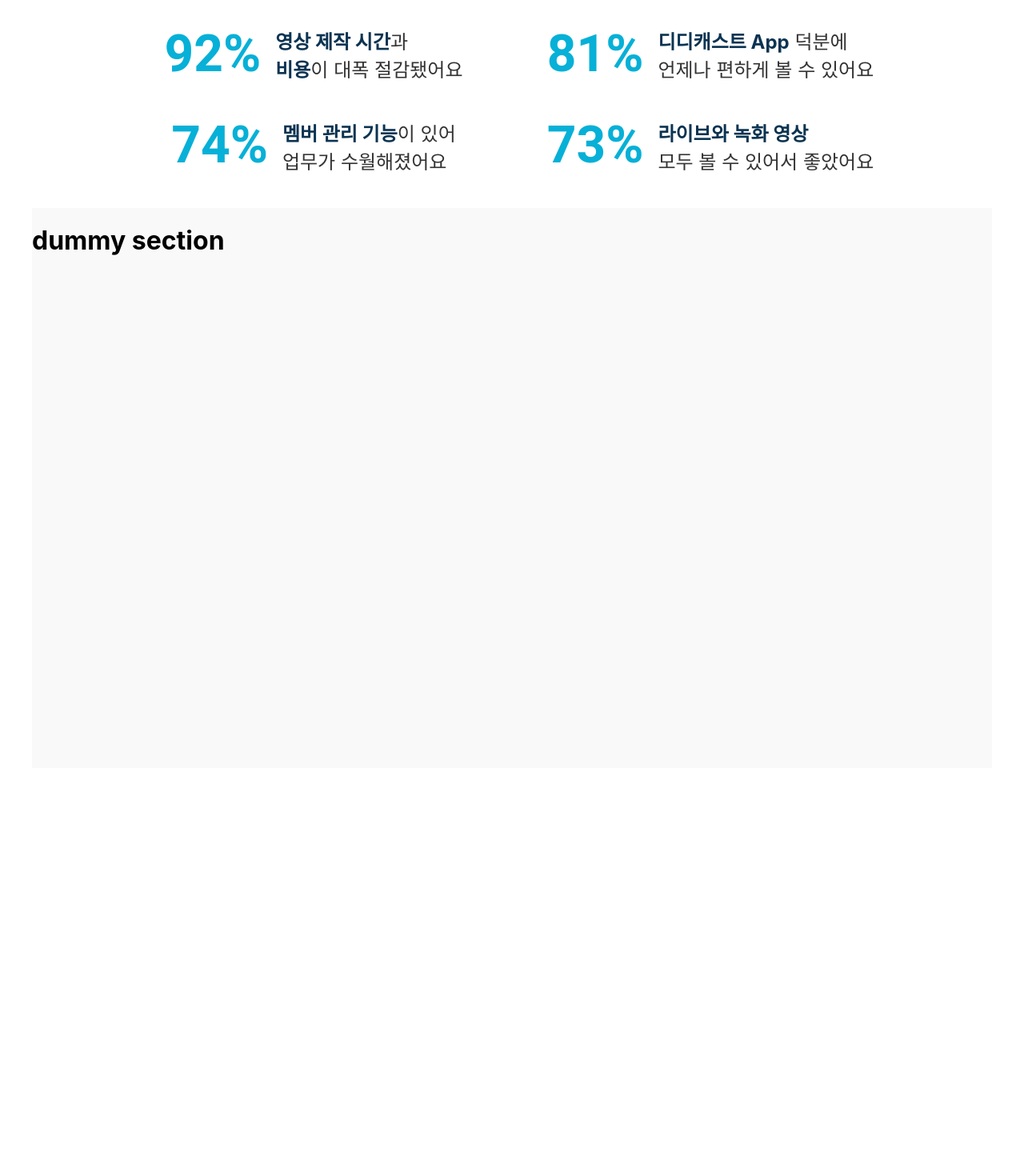
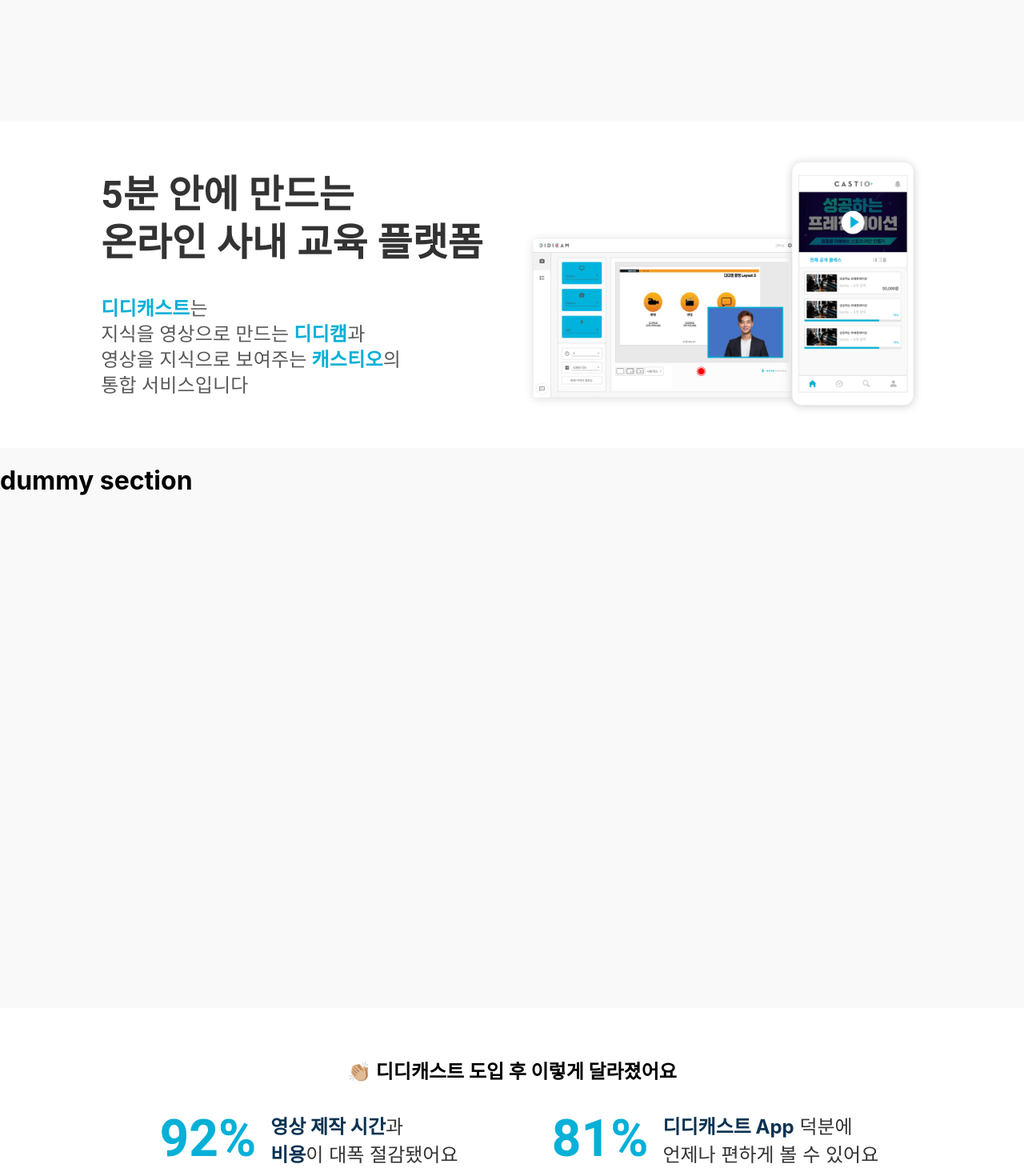
Before and after one commit to SangWonKo/landing-animation, a React (Create React App) app: page /intro in a window 1280 px wide. Shown: the part 1320-2790 px from the top of the page at 80% size. Before the commit the page ends 2280 px from the top, so only its background shows below. Built offline with nearby package versions, Linux system fonts and the light colour scheme.

Commit message:
fadein & countup hook 적용

```diff
--- a/src/components/RawContainer.js
+++ b/src/components/RawContainer.js
@@ -11,7 +11,7 @@
         flexDirection: "column",
         flex: "1 0 auto",
         // minWidth: theme.typography.pxToRem(1200),
-        maxWidth: theme.typography.pxToRem(1200),
+        maxWidth: "100%",
         padding: 0,
         position: "relative"
     }
--- a/src/components/intro/IntroPage.js
+++ b/src/components/intro/IntroPage.js
@@ -24,6 +24,8 @@
     const classes = useStyles();
     return (
         <div className={classes.container}>
+             <div className={classes.dummy} />
+             <div className={classes.dummy} />
             <FadeInSection />
             <div className={classes.dummy}>
                 <h1>dummy section</h1>
--- a/src/components/intro/sections/CountUpSection.js
+++ b/src/components/intro/sections/CountUpSection.js
@@ -1,15 +1,19 @@
 import { Container, Grid, makeStyles, Typography } from '@material-ui/core';
 import React from 'react';
+import useCountUp from '../../../hooks/useCountUp';
+import useFadeIn from '../../../hooks/useFadeIn';
 
 const useStyles = makeStyles((theme) => ({
   container: {
     // display: "flex",
     // flexDirection: "row",
     width: "100%",
+    maxWidth: "100%",
     padding: theme.typography.pxToRem(40),
     margin: 0,
     alignItems: "center",
     textAlign: "center",
+    whiteSpace: "nowrap",
 
     "& h2": {
       marginBottom: theme.typography.pxToRem(32),
@@ -25,9 +29,11 @@
     alignItems: "center",
     justifyContent: "center",
     "& h3": {
+      display: "flex",
       fontSize: theme.typography.pxToRem(64),
       color: "#06b0d7",
       fontWeight: "bold",
+      margin: 0,
     },
     "& div": {
       fontSize: theme.typography.pxToRem(24),
@@ -39,40 +45,17 @@
       color: "#0b3351",
       fontWeight: "bold",
     },
-
   }
-  // item: {
-  //   alignItems: "center",
-  //   justifyContent: "center",
-  //   "& h3": {
-  //     fontSize: theme.typography.pxToRem(48),
-  //     fontWeight: "bold",
-  //     color: "#333",
-  //     lineHeight: 1.25
-  //   },
-  //   "& h6": {
-  //     fontSize: theme.typography.pxToRem(24),
-  //     color: "#595959",
-  //     lineHeight: theme.typography.pxToRem(32),
-  //     marginTop: theme.typography.pxToRem(36),
-  //   },
-  //   "& span": {
-  //     color: "#06b0d7",
-  //     fontWeight: "bold",
-  //   },
-  //   "& img": {
-  //     width: theme.typography.pxToRem(500),
-  //   }
-  // }
 }));
 
 const CountUpSection = () => {
   const classes = useStyles();
+  const scrollAnimation = useFadeIn();
   return (
-    <Container className={classes.container}>
+    <Container className={classes.container} {...scrollAnimation}>
       <h2>👏🏼 디디캐스트 도입 후 이렇게 달라졌어요</h2>
       <Container className={classes.grid}>
-        <Grid container spacing={5}>
+        <Grid container spacing={8}>
           {cntItems.map((item) => (
             <CountUpItem item={item} />
           ))}
@@ -95,9 +78,13 @@
 const CountUpItem = ({ item }) => {
   const { ratio, text } = item;
   const classes = useStyles();
+  const countupAnimation = useCountUp(ratio, 0, ratio*20);
   return (
     <Grid item xs={6} className={classes.item}>
-      <Typography variant="h3">{ratio}%</Typography>
+      <Typography variant="h3">
+        <h3 {...countupAnimation} />
+        <h3>%</h3>
+      </Typography>
       <div dangerouslySetInnerHTML={{ __html: text }} />
     </Grid>
   );
--- a/src/components/intro/sections/FadeInSection.js
+++ b/src/components/intro/sections/FadeInSection.js
@@ -1,20 +1,27 @@
-import { Grid, makeStyles, Typography } from '@material-ui/core';
+import { Container, Grid, makeStyles, Typography } from '@material-ui/core';
 import React from 'react';
+import useFadeIn from '../../../hooks/useFadeIn';
 import SloganImage from "../../../images/landingmainimg.png";
 
 const useStyles = makeStyles((theme) => ({
   container: {
-    // display: "flex",
+    display: "flex",
+    justifyContent: "center",
     // flexDirection: "row",
+    maxWidth: "100%",
     width: "100%",
     padding: theme.typography.pxToRem(40),
     margin: 0,
-    alignItems: "center"
-
+    alignItems: "center",
+    whiteSpace: "nowrap",
+    "& img": {
+      width: theme.typography.pxToRem(500),
+    }
   },
   item: {
     alignItems: "center",
     justifyContent: "center",
+    marginRight: theme.typography.pxToRem(50),
     "& h3": {
       fontSize: theme.typography.pxToRem(48),
       fontWeight: "bold",
@@ -31,30 +38,48 @@
       color: "#06b0d7",
       fontWeight: "bold",
     },
-    "& img": {
-      width: theme.typography.pxToRem(500),
-    }
+
   }
 }));
 
 const FadeInSection = () => {
   const classes = useStyles();
+  const fadeInAnimation = {
+    0: useFadeIn('up', 1, 0.2),
+    1: useFadeIn('up', 1, 0.2),
+    2: useFadeIn('up', 1, 0.2),
+    3: useFadeIn('right', 1, 0.2),
+    4: useFadeIn('right', 1, 0.2),
+  };
   return (
-    <Grid container spacing={5} className={classes.container}>
-      <Grid item xs={6} className={classes.item}>
-        <Typography variant="h3">5분 안에 만드는 <br /> 온라인 사내 교육 플랫폼</Typography>
+    <Container className={classes.container}>
+      <div className={classes.item}>
+        <Typography variant="h3" {...fadeInAnimation[4]}>5분 안에 만드는 <br /> 온라인 사내 교육 플랫폼</Typography>
         <Typography variant="h6">
-          <span>디디캐스트</span>는 <br />
-          지식을 영상으로 만드는 <span>디디캠</span>과 <br />
-          영상을 지식으로 보여주는 <span>캐스티오</span>의 <br />
+          <span {...fadeInAnimation[0]}>디디캐스트</span>는 <br />
+          지식을 영상으로 만드는 <span {...fadeInAnimation[1]}>디디캠</span>과 <br />
+          영상을 지식으로 보여주는 <span {...fadeInAnimation[2]}>캐스티오</span>의 <br />
           통합 서비스입니다
         </Typography>
-      </Grid>
-      <Grid item xs={6} className={classes.item}>
-        <img src={SloganImage} alt="슬로건이미지" />
-      </Grid>
+      </div>
+      <img src={SloganImage} alt="슬로건이미지" {...fadeInAnimation[3]}/>
+    </Container>
+    // <Grid container spacing={5} className={classes.container}>
+    //   <Grid item xs={6} className={classes.item}>
+    //     <Typography variant="h3">5분 안에 만드는 <br /> 온라인 사내 교육 플랫폼</Typography>
+    //     <Typography variant="h6">
+    //       <span>디디캐스트</span>는 <br />
+    //       지식을 영상으로 만드는 <span>디디캠</span>과 <br />
+    //       영상을 지식으로 보여주는 <span>캐스티오</span>의 <br />
+    //       통합 서비스입니다
+    //     </Typography>
+    //   </Grid>
+    //   <Grid item xs={6} className={classes.item}>
+    //     <img src={SloganImage} alt="슬로건이미지" />
+    //   </Grid>
 
-    </Grid>
+    // </Grid>
+
     // <div className={classes.container}>
 
     // </div>
--- /dev/null
+++ b/src/hooks/useCountUp.js
@@ -0,0 +1,41 @@
+import { useCallback, useEffect, useRef } from "react";
+
+const useCountUp = (end, start = 0, duration = 3000) => {
+    const domRef = useRef();
+    const observer = useRef(null);
+    const stepTime = Math.abs(Math.floor(duration / (end - start)));
+
+    const handleScroll = useCallback(([entry]) => {
+        const { current } = domRef;
+
+        if (entry.isIntersecting) {
+            let currentNum = start;
+            const counter = setInterval(() => {
+                currentNum += 1;
+                current.innerHTML = currentNum;
+                if(currentNum === end) {
+                    clearInterval(counter);
+                    observer.current.disconnect(current);
+                }
+            }, stepTime)
+
+        }
+    }, [end, start, stepTime]);
+
+    useEffect(() => {
+        const { current } = domRef;
+
+        if (current) {
+            observer.current = new IntersectionObserver(handleScroll, { threshold: 0.5 });
+            observer.current.observe(current);
+
+            return () => observer && observer.current.disconnect();
+        }
+    }, [handleScroll]);
+    return {
+        ref: domRef,
+
+    };
+};
+
+export default useCountUp;
--- /dev/null
+++ b/src/hooks/useFadeIn.js
@@ -0,0 +1,55 @@
+import { useCallback, useEffect, useRef } from "react";
+
+const useFadeIn = (direction = 'up', duration = 1, delay = 0) => {
+    const domRef = useRef();
+
+    const handleDirection = useCallback((dir) => {
+        switch (dir) {
+            case "up":
+                return 'translate3d(0, 10px, 0)';
+            case "down":
+                return 'translate3d(0, -10px, 0)';
+            case "left":
+                return 'translate3d(10px, 0, 0)';
+            case "right":
+                return 'translate3d(-10px, 0, 0)';
+            default:
+                return;
+        };
+    }, []);
+
+    const handleScroll = useCallback(([entry]) => {
+        const { current } = domRef;
+
+        if (entry.isIntersecting) {
+            current.style.transitionProperty = 'opacity transform';
+            current.style.transitionDuration = `${duration}s`;
+            current.style.transitionTimingFunction = 'cubic-bezier(0, 0, 0.2, 1)';
+            current.style.transitionDelay = `${delay}s`;
+            current.style.opacity = 1;
+            current.style.transform = 'translate3d(0, 0, 0)';
+
+        }
+    }, [delay, duration]);
+
+    useEffect(() => {
+        let observer;
+        const { current } = domRef;
+
+        if (current) {
+            observer = new IntersectionObserver(handleScroll, { threshold: 0.5 });
+            observer.observe(current);
+
+            return () => observer && observer.disconnect();
+        }
+    }, [handleScroll]);
+    return {
+        ref: domRef,
+        style: {
+            opacity: 0,
+            transform: handleDirection(direction),
+        }
+    };
+};
+
+export default useFadeIn;
```
